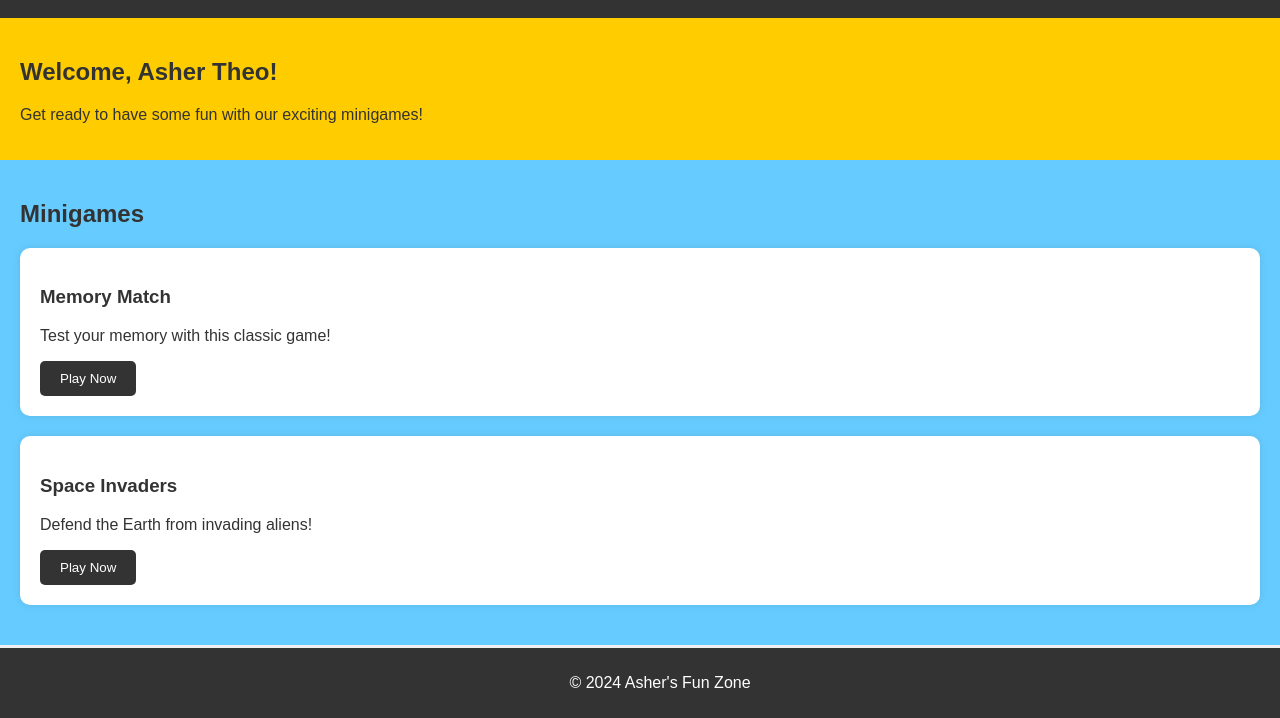
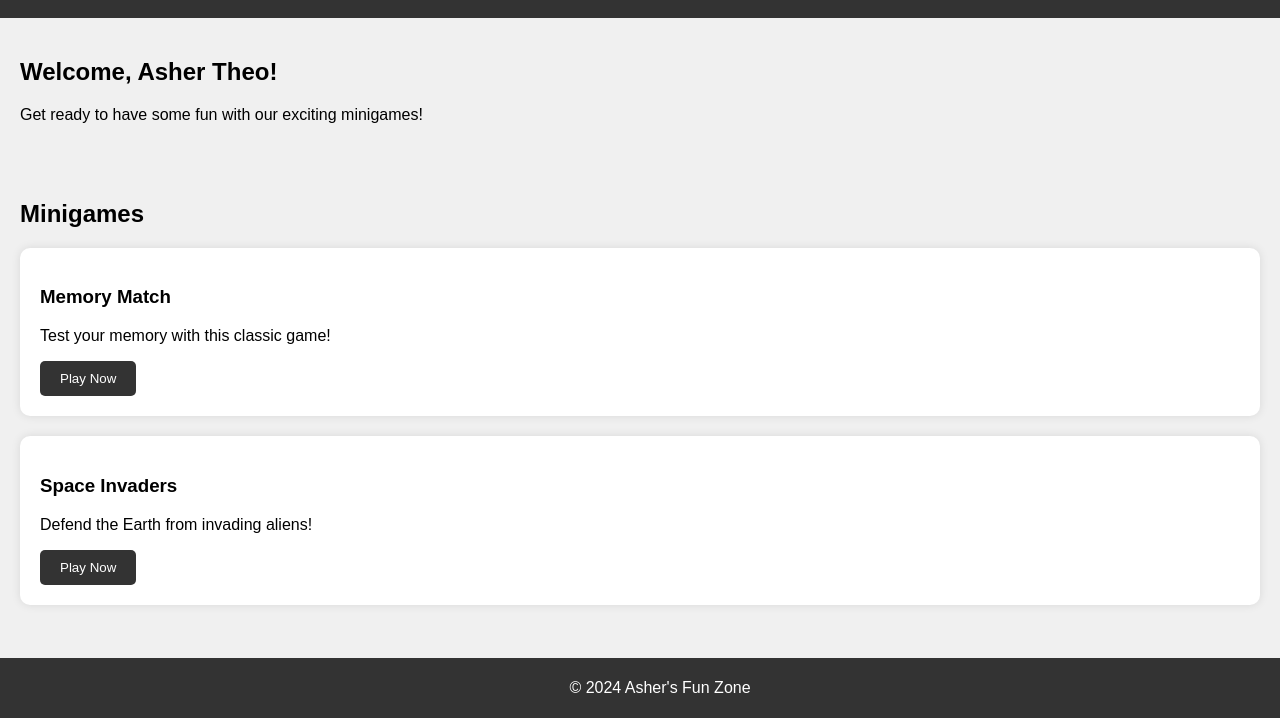
Before and after one commit to donotunlock/movie, a plain HTML site: page index.html in a window 1280 px wide. Shown: the part 82-800 px from the top of the page. Drawn offline with Linux system fonts and the light colour scheme.

Commit message:
Update styles.css

```diff
--- a/styles.css
+++ b/styles.css
@@ -38,16 +38,6 @@ section {
     padding: 20px;
 }
 
-#home {
-    background-color: #ffcc00;
-    color: #333;
-}
-
-#minigames {
-    background-color: #66ccff;
-    color: #333;
-}
-
 .minigame {
     background-color: #fff;
     padding: 20px;
@@ -73,7 +63,7 @@ button:hover {
 footer {
     background-color: #333;
     color: #fff;
-    padding: 10px 20px;
+    padding: 5px 20px;
     position: fixed;
     bottom: 0;
     width: 100%;
```
